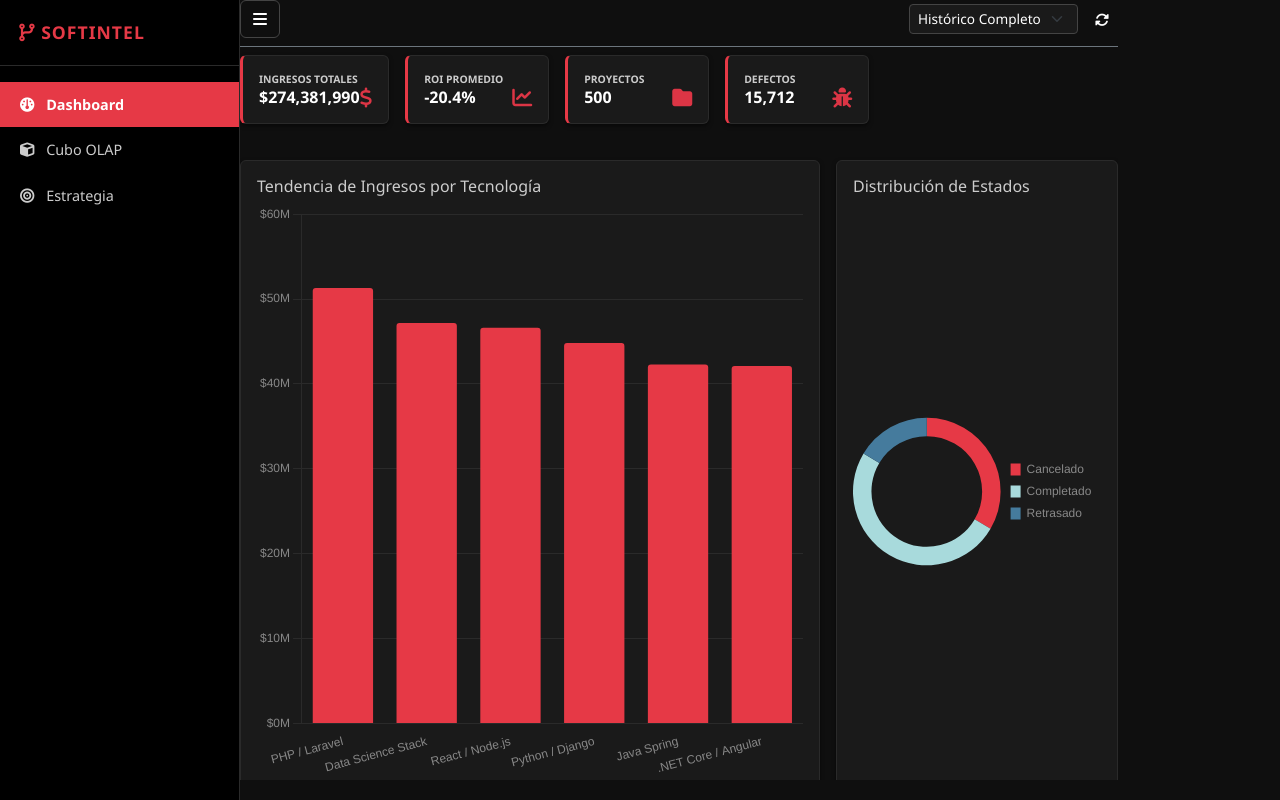
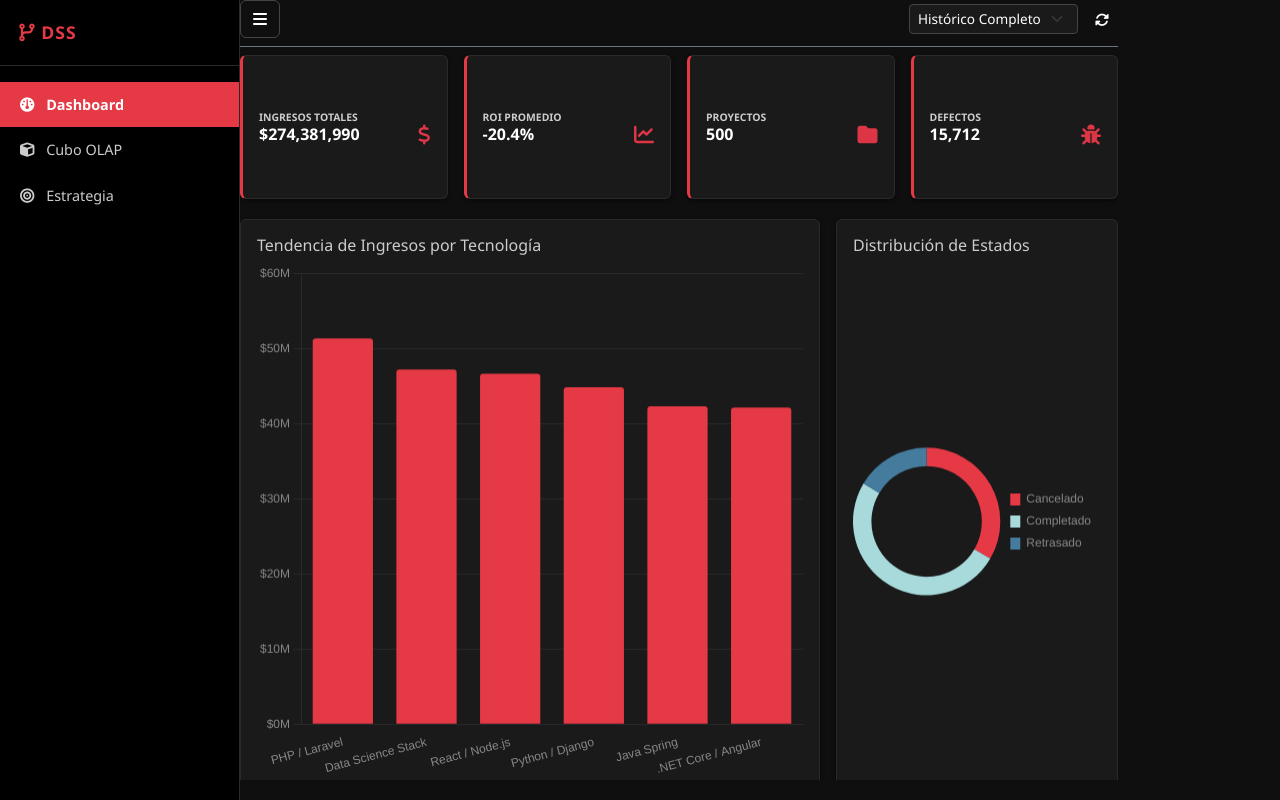
Before and after one commit to LuisCarl0ss/Proyecto-Inteligencia_Negocios, a plain HTML site: page SoftIntel_Dashboard/index.html in a window 1280 px wide. Drawn offline with nearby package versions, Linux system fonts and the light colour scheme.

Commit message:
Cambios en Dashboard V5

```diff
--- a/SoftIntel_Dashboard/index.html
+++ b/SoftIntel_Dashboard/index.html
@@ -13,7 +13,7 @@
 <div class="d-flex" id="wrapper">
 
     <div id="sidebar-wrapper">
-        <div class="sidebar-heading"><i class="fa-solid fa-code-branch"></i> SOFTINTEL</div>
+        <div class="sidebar-heading"><i class="fa-solid fa-code-branch"></i> DSS</div>
         <div class="list-group list-group-flush mt-3">
             <a href="index.html" class="list-group-item list-group-item-action active">
                 <i class="fa-solid fa-gauge me-2"></i> Dashboard
@@ -49,8 +49,8 @@
             </div>
         </nav>
 
-        <div class="row g-3 mb-3">
-            <div class="col-md-3 row-kpi">
+        <div class="row g-3 mb-3 row-kpi">
+            <div class="col-md-3">
                 <div class="card card-kpi p-3">
                     <div class="card-title">Ingresos Totales</div>
                     <div class="d-flex justify-content-between align-items-center">
@@ -59,7 +59,7 @@
                     </div>
                 </div>
             </div>
-            <div class="col-md-3 row-kpi">
+            <div class="col-md-3">
                 <div class="card card-kpi p-3">
                     <div class="card-title">ROI Promedio</div>
                     <div class="d-flex justify-content-between align-items-center">
@@ -68,7 +68,7 @@
                     </div>
                 </div>
             </div>
-            <div class="col-md-3 row-kpi">
+            <div class="col-md-3">
                 <div class="card card-kpi p-3">
                     <div class="card-title">Proyectos</div>
                     <div class="d-flex justify-content-between align-items-center">
@@ -77,7 +77,7 @@
                     </div>
                 </div>
             </div>
-            <div class="col-md-3 row-kpi">
+            <div class="col-md-3">
                 <div class="card card-kpi p-3">
                     <div class="card-title">Defectos</div>
                     <div class="d-flex justify-content-between align-items-center">
```
